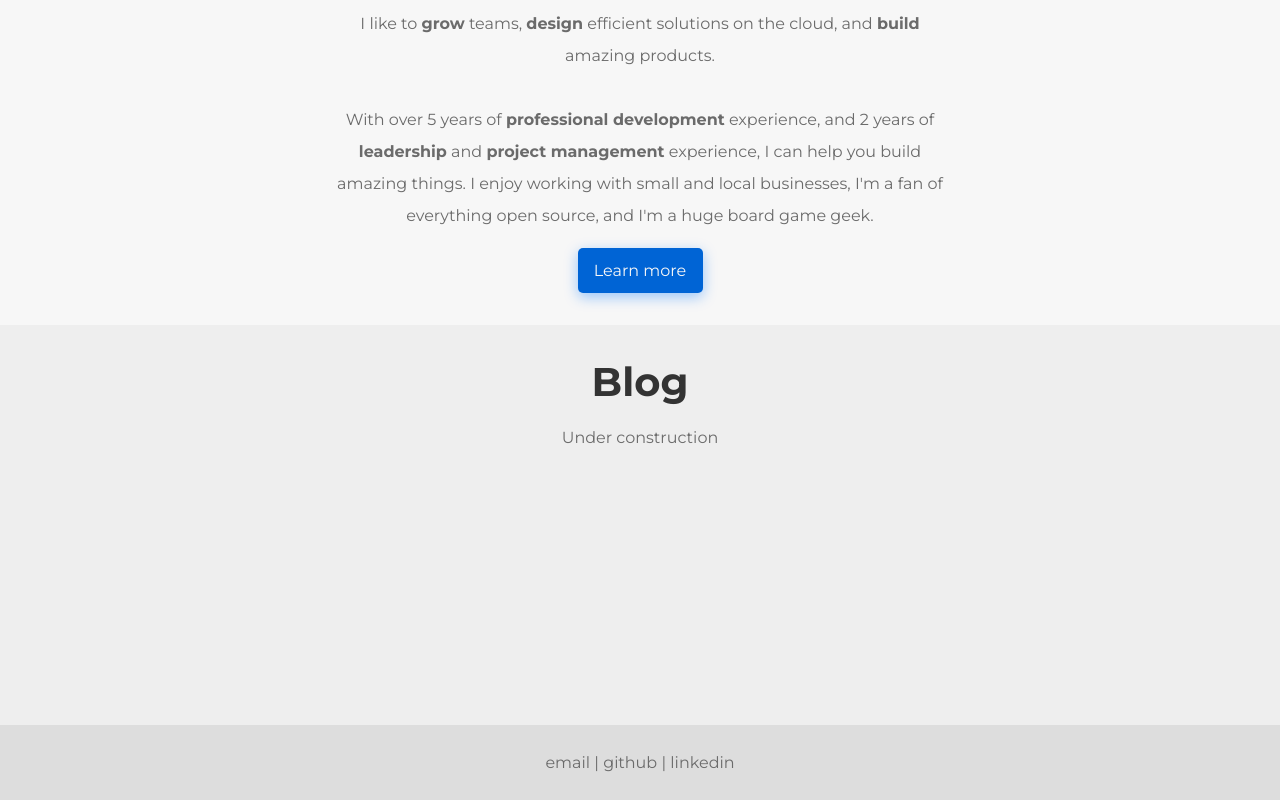
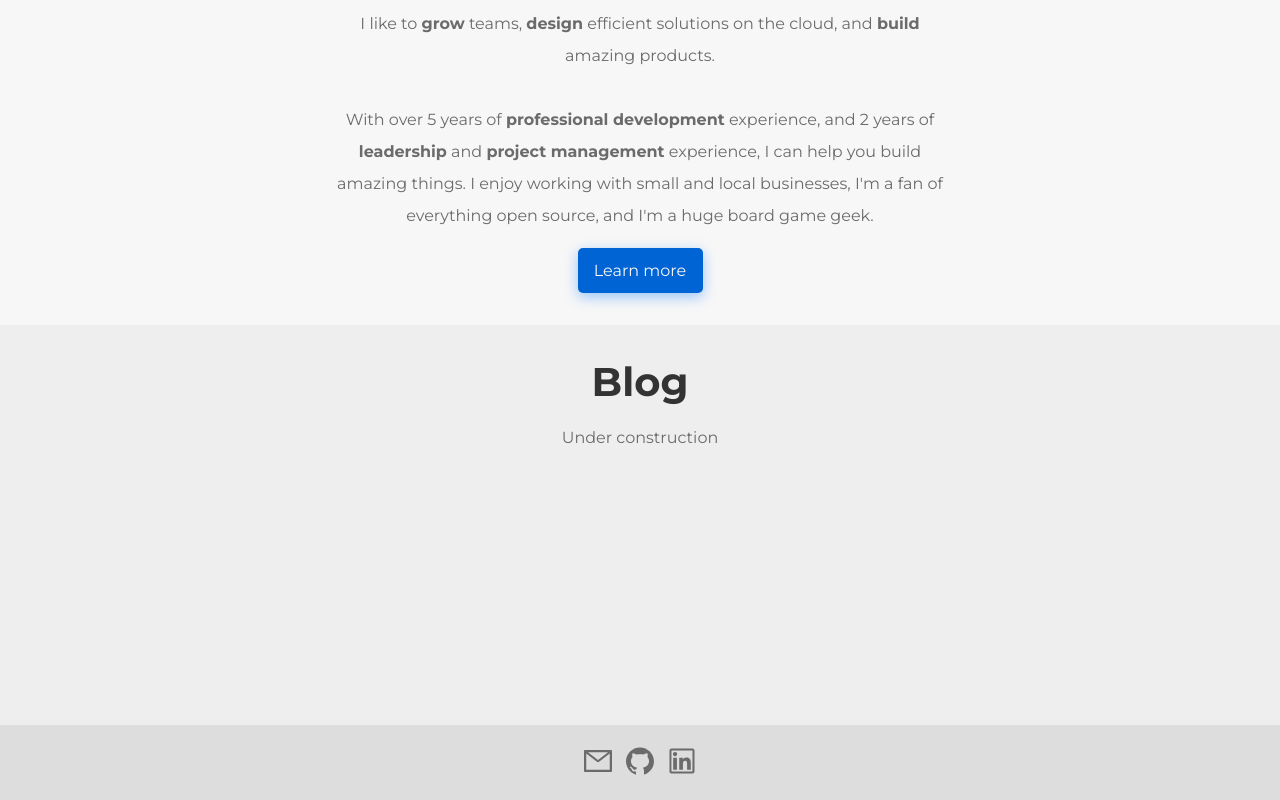
Before and after one commit to alfremedpal/amedpal-website, a Next.js app: page / in a window 1280 px wide. Shown: the part 1329-2129 px from the top of the page. Built offline with nearby package versions, Linux system fonts and the light colour scheme.

Commit message:
Use icons in footer🦶

```diff
--- a/components/footer/footer.module.scss
+++ b/components/footer/footer.module.scss
@@ -12,8 +12,14 @@
 
     a {
         transition: color ease 0.3s;
+
         &:hover {
             color: v.$black;
         }
     }
+
+    svg {
+        font-size: 2em;
+        margin: 0 5px;
+    }
 }
--- a/components/footer/footer.tsx
+++ b/components/footer/footer.tsx
@@ -1,4 +1,4 @@
-import Link from 'next/link'
+import { AiOutlineMail, AiOutlineGithub, AiOutlineLinkedin } from 'react-icons/ai'
 import styles from './footer.module.scss'
 
 const Footer = () => {
@@ -9,23 +9,21 @@ const Footer = () => {
                 target="_blank"
                 rel="noreferrer"
             >
-                email
+                <AiOutlineMail />
             </a>
-            &nbsp;|&nbsp;
             <a
                 href="https://github.com/alfremedpal/"
                 target="_blank"
                 rel="noreferrer"
             >
-                github
+                <AiOutlineGithub />
             </a>
-            &nbsp;|&nbsp;
             <a
                 href="https://www.linkedin.com/in/alfredo-medina-874749121/"
                 target="_blank"
                 rel="noreferrer"
             >
-                linkedin
+                <AiOutlineLinkedin />
             </a>
         </footer>
     )
```
